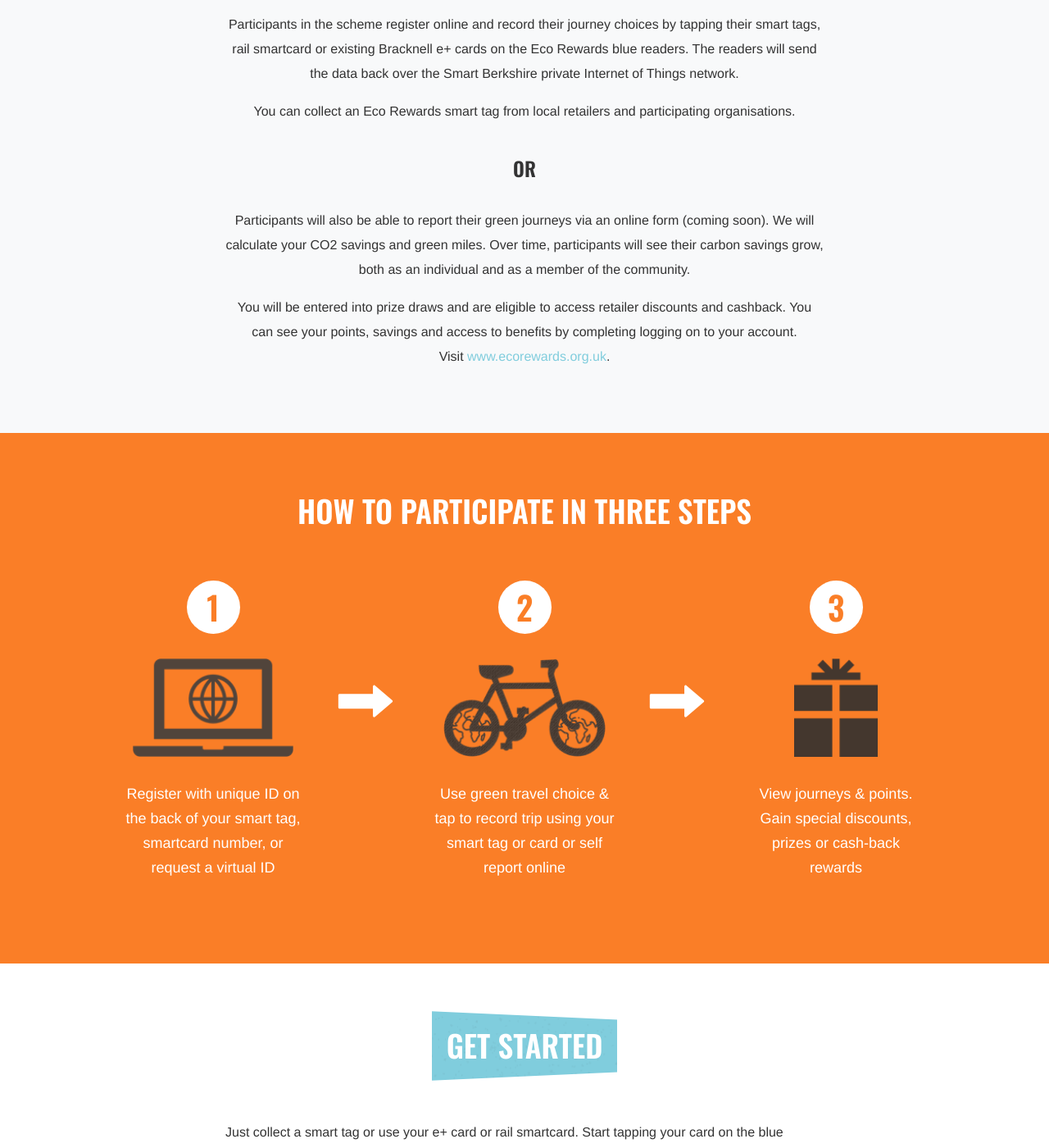
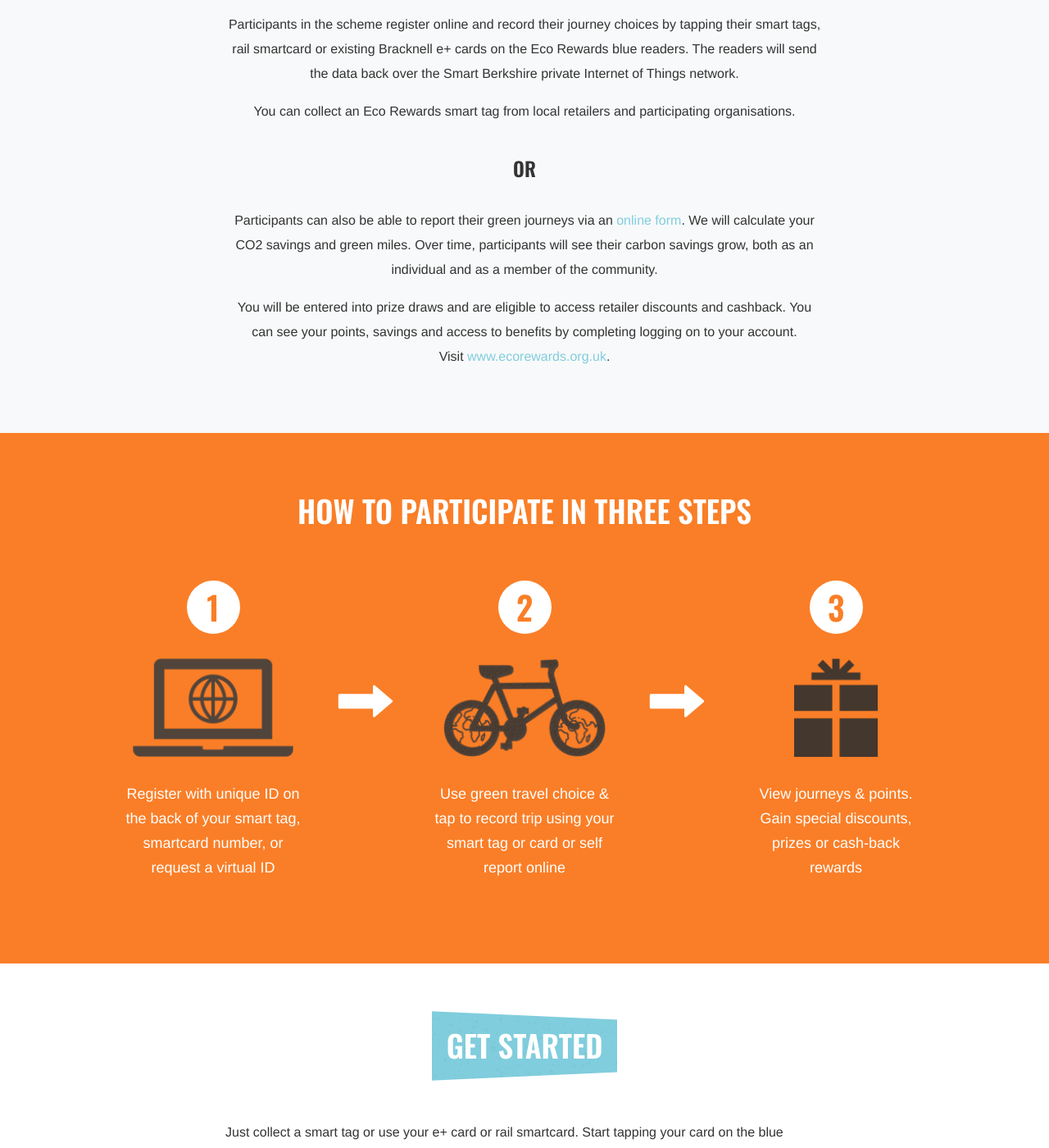
Before and after one commit to EcoRewards/ecorewards.co.uk, a Jekyll site: the page built from bracknell.html, in a window 1280 px wide and 1400 px high, scrolled down 3036 px. Shown: the whole window at 82% size. Built offline with Jekyll 4.4.1, drawn with Linux system fonts in a browser that asks for light colours; some web fonts are replaced; some of the changed text lies outside the part shown.

Commit message:
updated text

```diff
--- a/bracknell.html
+++ b/bracknell.html
@@ -38,8 +38,7 @@
         </p>
         <div class="text-center"><h4>Or</h4></div>
         <p class="my-3">
-          Participants will also be able to report their green journeys via an online form
-          (coming soon). We will calculate your CO2 savings and green miles. Over time,
+          Participants can also be able to report their green journeys via an <a href="{{ site.baseurl }}/selfreport">online form</a>. We will calculate your CO2 savings and green miles. Over time,
           participants will see their carbon savings grow, both as an individual and as a
           member of the community.
         </p>
```
Also changed, not shown: other parts of bracknell.html (+1 -1 lines).
